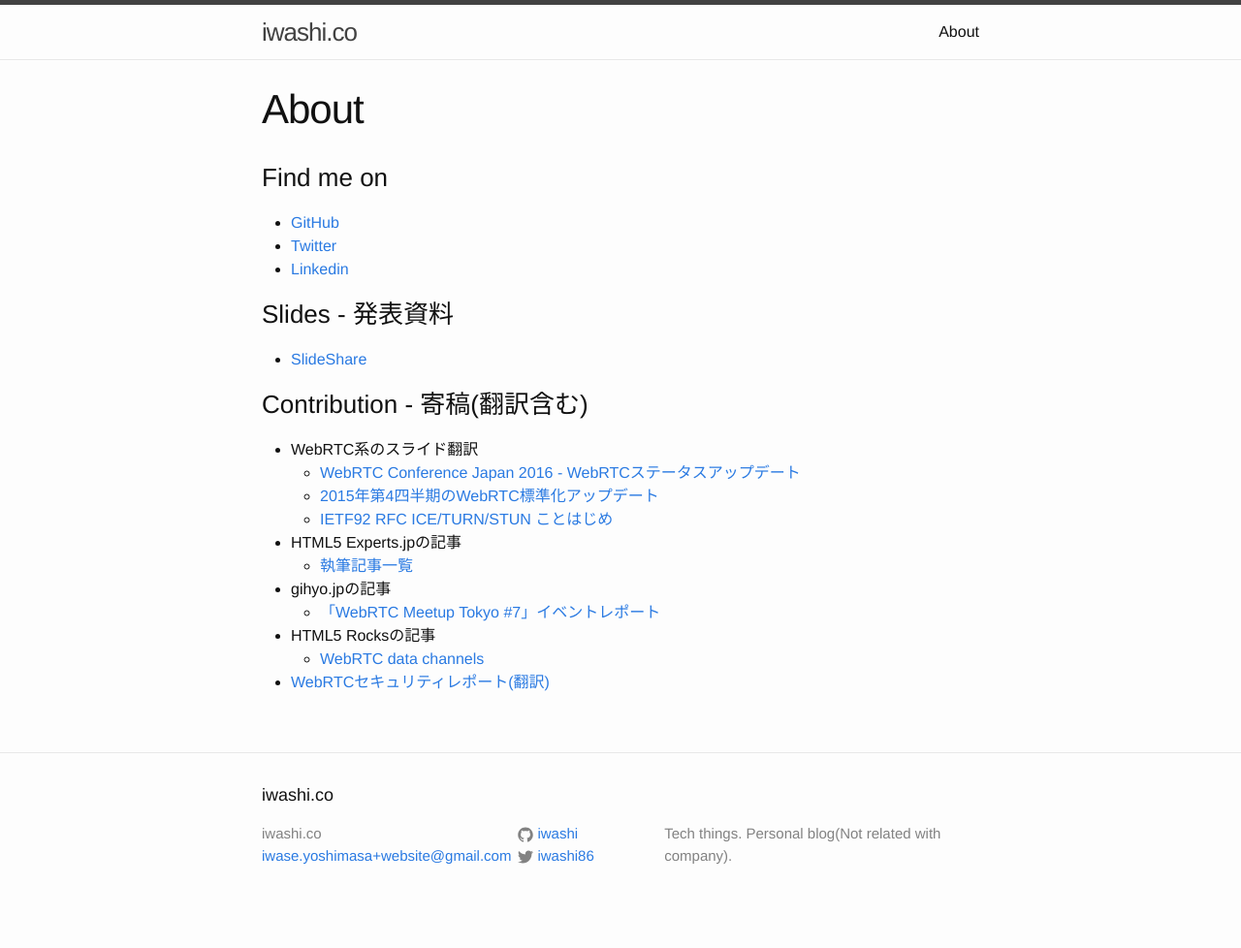
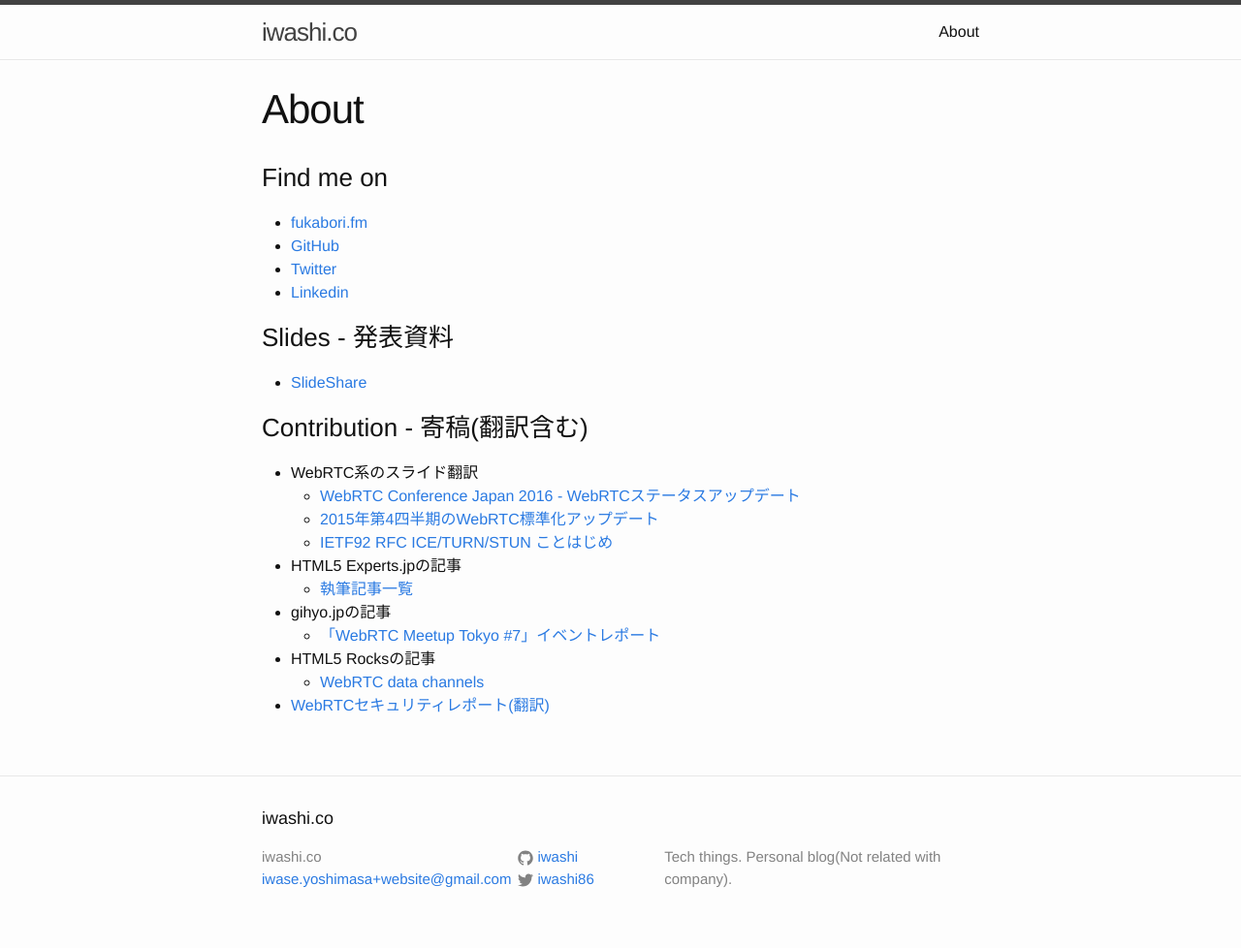
Before and after one commit to iwashi/iwashi.github.io, a Jekyll site: the page built from about.md, in a window 1280 px wide. Shown: the whole page at 97% size. Built offline with Jekyll 4.4.1, drawn with Linux system fonts in a browser that asks for light colours; before the commit the page ends 954 px from its top, so only the background shows below that.

Commit message:
update podcasting

```diff
--- a/about.md
+++ b/about.md
@@ -6,6 +6,7 @@ permalink: /about/
 
 ### Find me on
 
+- [fukabori.fm](https://fukabori.fm/)
 - [GitHub](https://github.com/iwashi)
 - [Twitter](https://twitter.com/iwashi86)
 - [Linkedin](http://jp.linkedin.com/pub/yoshimasa-iwase/a0/2a7/576)
```
